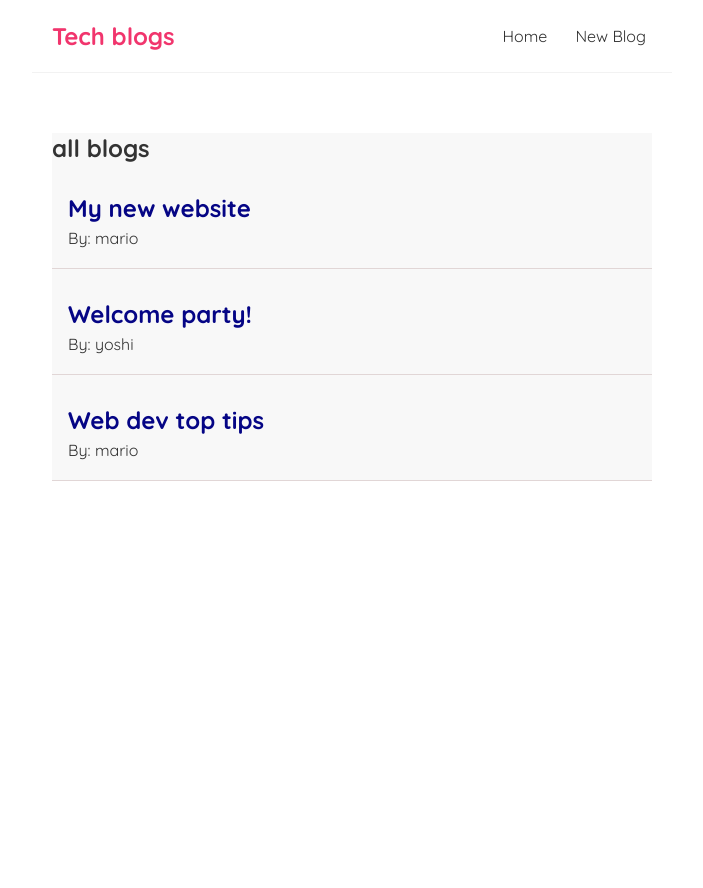
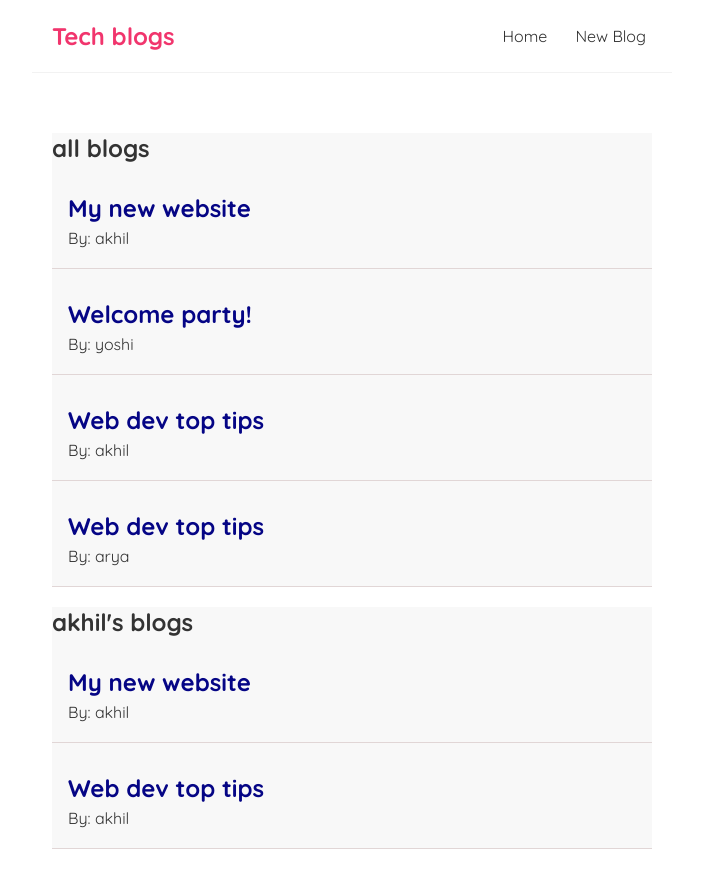
Before and after one commit to akhiljosef5/my-blog, a React (Create React App) app: page / in a window 1280 px wide. Shown: the top 888 px of the page, without its empty margins (288-991 px from the left). Before the commit the page ends 800 px from the top, so only its background shows below. Built offline with nearby package versions, Linux system fonts and the light colour scheme.

Commit message:
reusing blog component with different data

```diff
--- a/src/home.jsx
+++ b/src/home.jsx
@@ -4,14 +4,16 @@
 const Home = () => {
 
     const [blogs, setBlogs] = useState([
-        { title: 'My new website', body: 'lorem ipsum...', author: 'mario', id: 1 },
+        { title: 'My new website', body: 'lorem ipsum...', author: 'akhil', id: 1 },
         { title: 'Welcome party!', body: 'lorem ipsum...', author: 'yoshi', id: 2 },
-        { title: 'Web dev top tips', body: 'lorem ipsum...', author: 'mario', id: 3 }
+        { title: 'Web dev top tips', body: 'lorem ipsum...', author: 'akhil', id: 3 },
+        { title: 'Web dev top tips', body: 'lorem ipsum...', author: 'arya', id: 4 }
     ])
 
     return (
         <div className="home">
             <BlogList blogs={blogs} title='all blogs' />
+            <BlogList blogs={blogs.filter((blog) => blog.author === 'akhil')} title="akhil's blogs" />
         </div>
     );
 }
```
